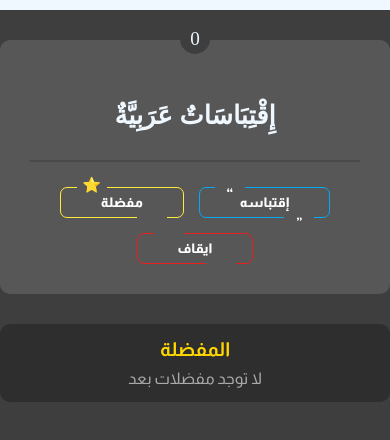
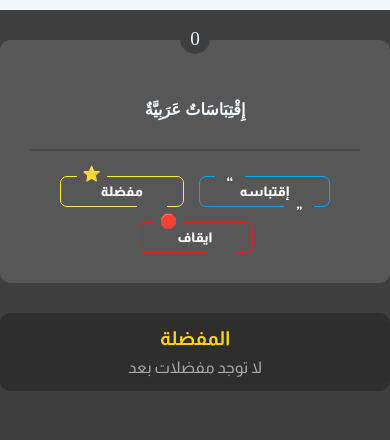
Before and after one commit to 3lewdev/quotes, a plain HTML site: page index.html in a window 390 px wide. Both pictures are taken after a click on the button "تلقائي". Shown: the part 50-490 px from the top of the page. Drawn offline with Linux system fonts and the light colour scheme; a web font is replaced by a local one.

Commit message:
style.css

```diff
--- a/style.css
+++ b/style.css
@@ -253,7 +253,7 @@ body{
 .but button:nth-child(4){
     border: 1px solid #e91e1e;
     position: relative;
-    display: none;  /* none */
+    display: none;
 }
 
 .but button:nth-child(4)::before{
@@ -264,6 +264,7 @@ body{
     height: 3px;
     top: -1px;
     left: 15px;
+
 }
 .but button:nth-child(4)::after{
     position: absolute;
@@ -279,13 +280,14 @@ body{
 }
 .but button:nth-child(4)::before{
     position: absolute;
-    content: '';
+    content: '🛑';
     background-color: #585757;
     width: 30px;
-    height: 3px;
-    top: -1px;
+    height: 13px;
+    top: -10px;
     left: 16px;
     transition: .25s;
+    font-size: 14px;
 }
 .but button:nth-child(4)::after{
     position: absolute;
@@ -367,6 +369,10 @@ body{
 }
 @media only screen and (min-width: 200px) and (max-width: 767px){
     .display{
-        font-size: 1.6em;
+        font-size: 1em;
+    }
+
+    .display .quotes-name{
+        bottom: -5px;
     }
 }
```
